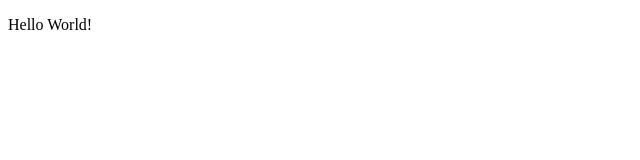
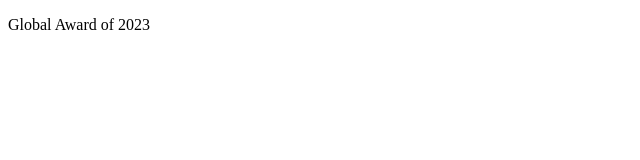
Before and after one commit to Ramcharan7777/Project-K, a plain HTML site: page index.html in a window 1280 px wide. Shown: the full height of the page, 0-640 px from the left. Drawn offline with Linux system fonts and the light colour scheme.

Commit message:
changes done

```diff
--- a/index.html
+++ b/index.html
@@ -6,6 +6,6 @@
     <title>Document</title>
 </head>
 <body>
-    <p>Hello World!</p>
+    <p>Global Award of 2023</p>
 </body>
 </html>
```
